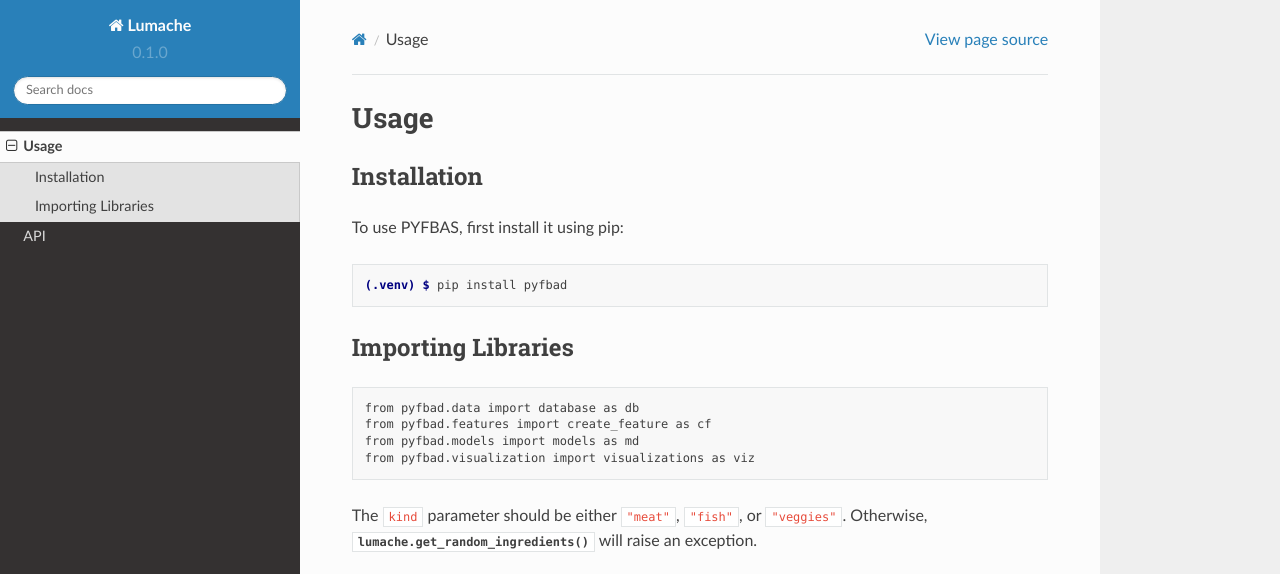
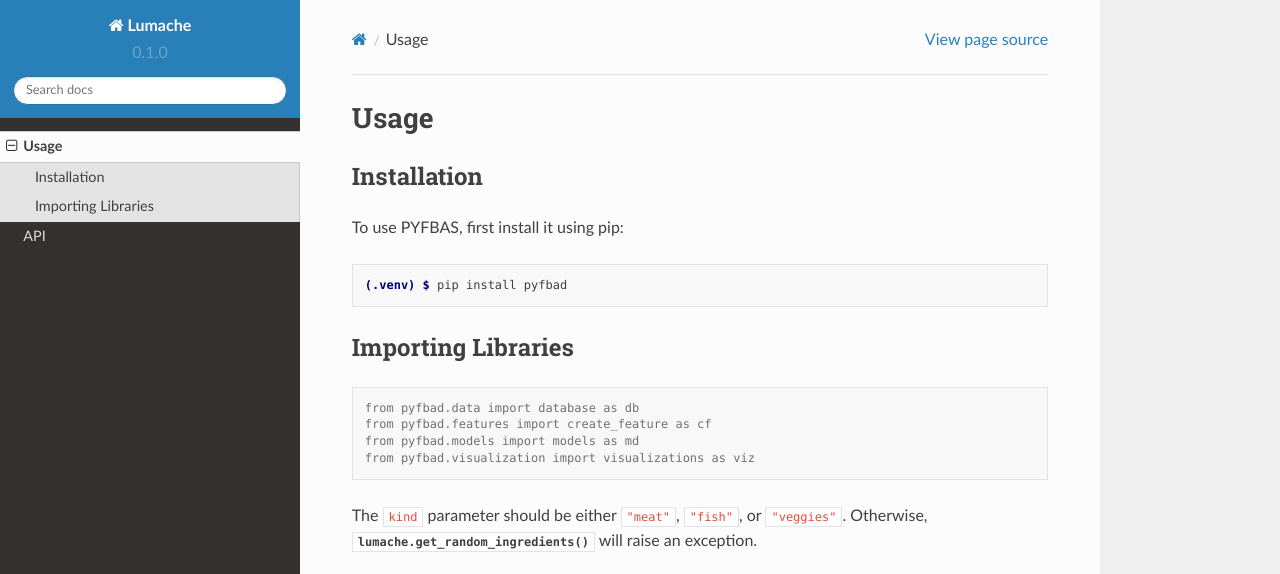
Before and after one commit to cankaya96/rtd-tutorial, a Sphinx documentation site: the page built from docs/source/usage.rst, in a window 1280 px wide and 1015 px high, cut to the strip 0-574 px from the top of the window. Built offline with Sphinx 7.4.7 and the Read the Docs theme 2.0.0, drawn with Linux system fonts in a browser that asks for light colours.

Commit message:
Update usage.rst

```diff
--- a/docs/source/usage.rst
+++ b/docs/source/usage.rst
@@ -15,7 +15,7 @@ To use PYFBAS, first install it using pip:
 Importing Libraries
 ----------------
 
-.. code-block:: ipynb
+.. code-block:: console
 
    from pyfbad.data import database as db
    from pyfbad.features import create_feature as cf
```
